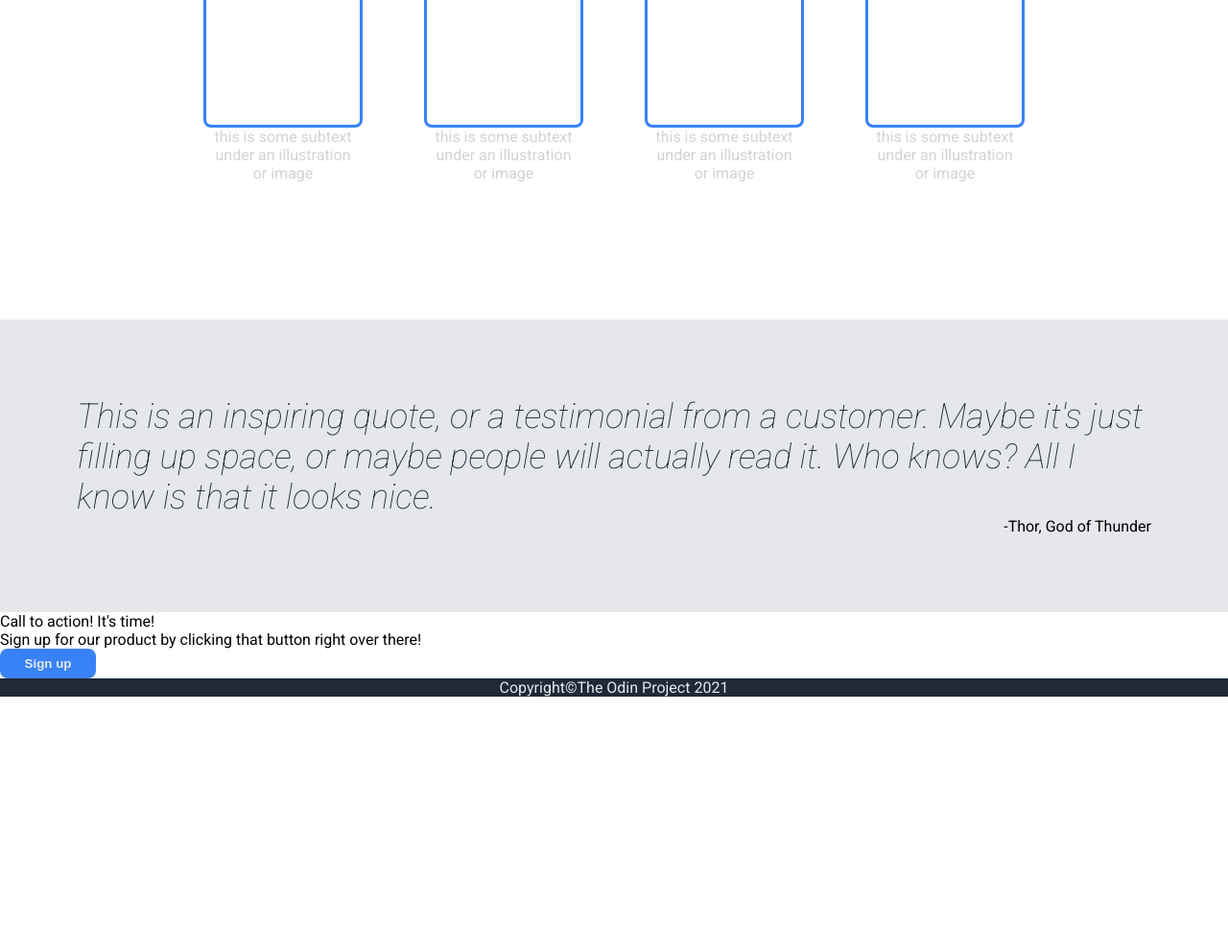
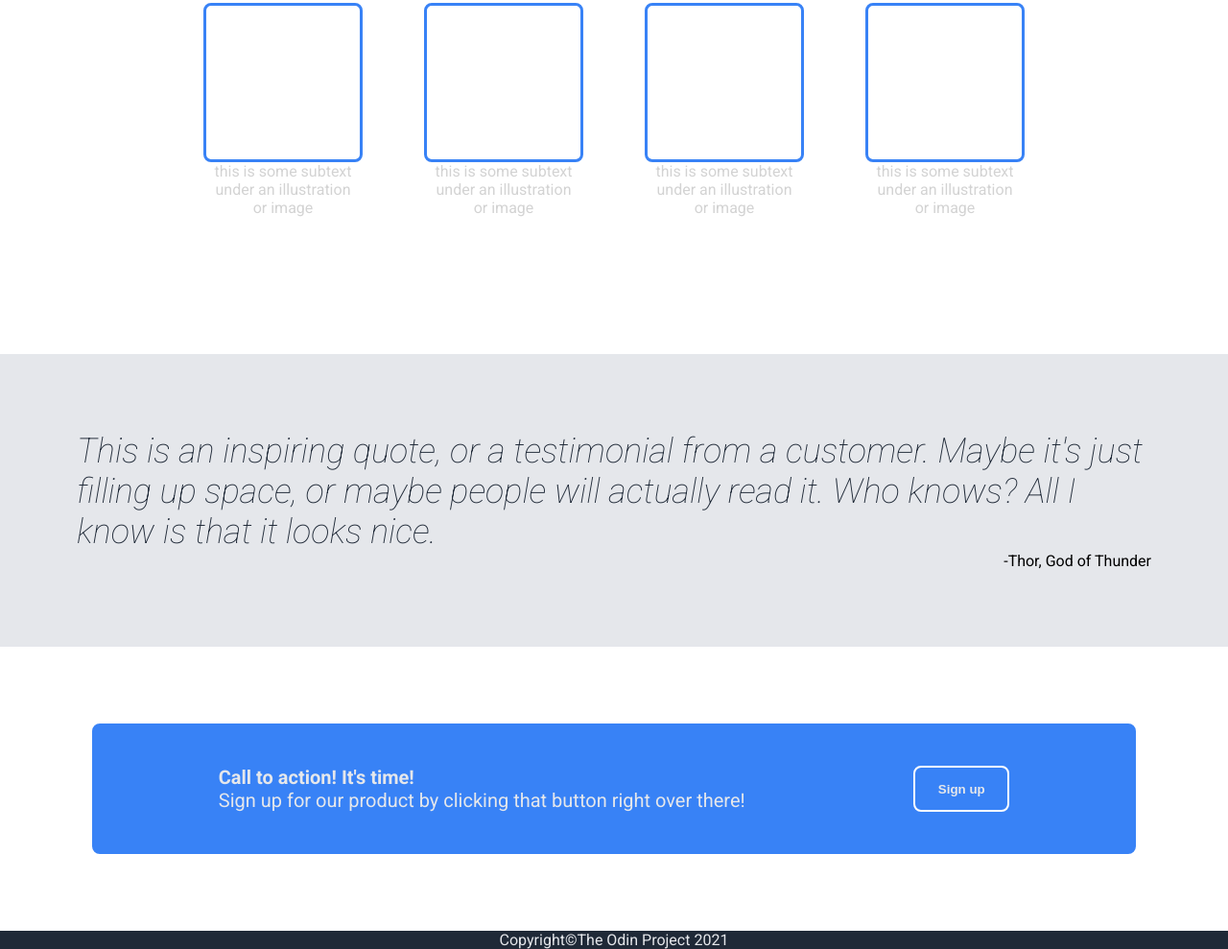
Before and after one commit to raymondhthou/websitelp, a plain HTML site: page index.html in a window 1280 px wide. Shown: the part 619-1608 px from the top of the page at 96% size. Before the commit the page ends 1345 px from the top, so only its background shows below. Drawn offline with Linux system fonts and the light colour scheme.

Commit message:
section quote still in progress, sign up section has been edited

```diff
--- a/index.html
+++ b/index.html
@@ -7,6 +7,7 @@
     <title>Project: Landing Page</title>
 </head>
 <body>
+
 <div class="header">
     <div class="navbar">
         <p id="logo">Header Logo</p>
@@ -59,9 +60,15 @@
         </div>
 </div>
 
-    <p>Call to action! It's time!</p>
-    <p>Sign up for our product by clicking that button right over there!</p>
-    <button type="button">Sign up</button>
+<div class="signupsection">
+    <div class="containersignup">
+        <div class="signuptext">
+            <strong>Call to action! It's time!</strong>
+            <p>Sign up for our product by clicking that button right over there!</p>
+        </div>
+        <button type="button" id="signup">Sign up</button>
+    </div>
+</div>
 
     <footer>Copyright <span>&copy;</span> The Odin Project 2021</footer>
 </body>
--- a/style.css
+++ b/style.css
@@ -89,7 +89,7 @@ button {
     padding: 0.5rem;
     border-radius: 8px;
     width: 100px;
-    font-weight: 600;
+    font-weight: 700;
     border: none;
 }
 
@@ -100,6 +100,7 @@ button {
     display: flex;
     justify-content: center;
     padding: 2rem;
+    margin-top: 1em;
 }
 
 .box {
@@ -153,6 +154,26 @@ button {
     justify-content: flex-end;
 }
 
-.leftquote {
-    flex: 1;
+.containersignup {
+    background-color: #3882f6;
+    border: 4px solid #3882f6;
+    font-size: 20px;
+    color: #e5e7eb;
+    border-radius: 8px;
+    margin: 4em;
+    padding: 2em;
+    display: flex;
+    justify-content: space-around;
+    align-items: stretch;
+    flex: 1 0 auto;
+    max-width: 1000px;
 }
+
+#signup {
+    border: 2px solid white;
+}
+
+.signupsection {
+    display: flex;
+    justify-content: center;
+}
```
